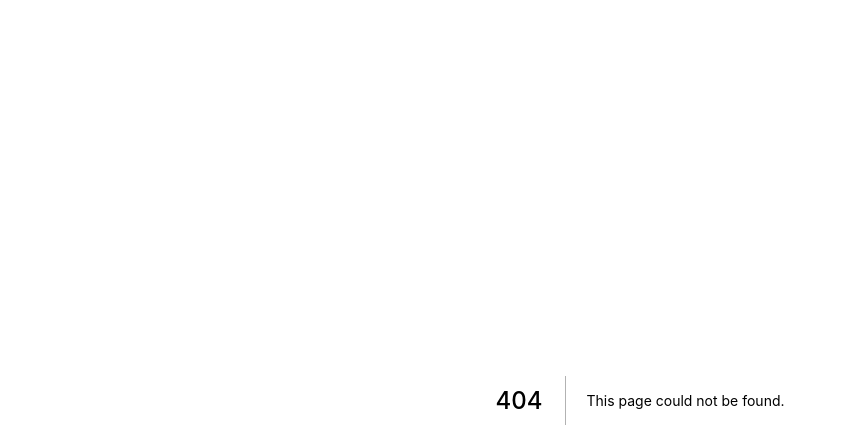
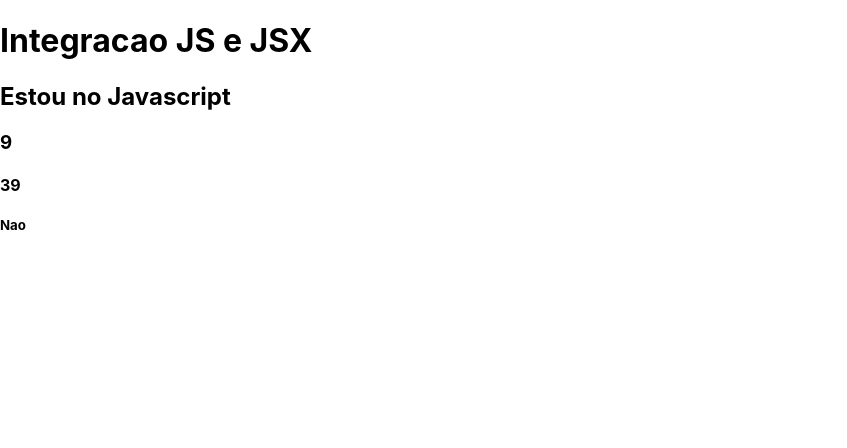
Before and after one commit to renatotnk/curso-nextjs, a Next.js app in the folder exercicios/: page /basicos/jsx3 in a window 1280 px wide. Before the commit this address had no page. Shown: the top 448 px of the page, without its empty margins (0-847 px from the left). Built offline with nearby package versions, Linux system fonts and the light colour scheme.

Commit message:
Integrating JSX and JS...

```diff
--- a/exercicios/pages/basicos/jsx2.jsx
+++ b/exercicios/pages/basicos/jsx2.jsx
@@ -1,7 +1,7 @@
 export default function jsx3(){
     return (
         <div>
-            <h1></h1>
+            <h1>ALOU</h1>
             <div id="legal"></div>
             <span className="opa"></span>
         </div>
--- /dev/null
+++ b/exercicios/pages/basicos/jsx3.jsx
@@ -0,0 +1,21 @@
+export default function jsx3() {
+    const subtitulo = "Estou no Javascript";
+    const trechoH3 = <h3>{3*3}</h3>
+    return (
+        <div>
+            <h1>Integracao JS e JSX</h1>
+            <h2>{subtitulo}</h2>
+            {trechoH3}
+            <h4>{Math.max(13,39)}</h4>
+            <h5>{entre(9.6, 1, 6)}</h5>
+        </div>
+    )
+}
+
+function entre(valor, min, max){
+    if(valor >= min && valor <= max){
+        return "Sim"
+    } else {
+        return "Nao"
+    }
+}
```
